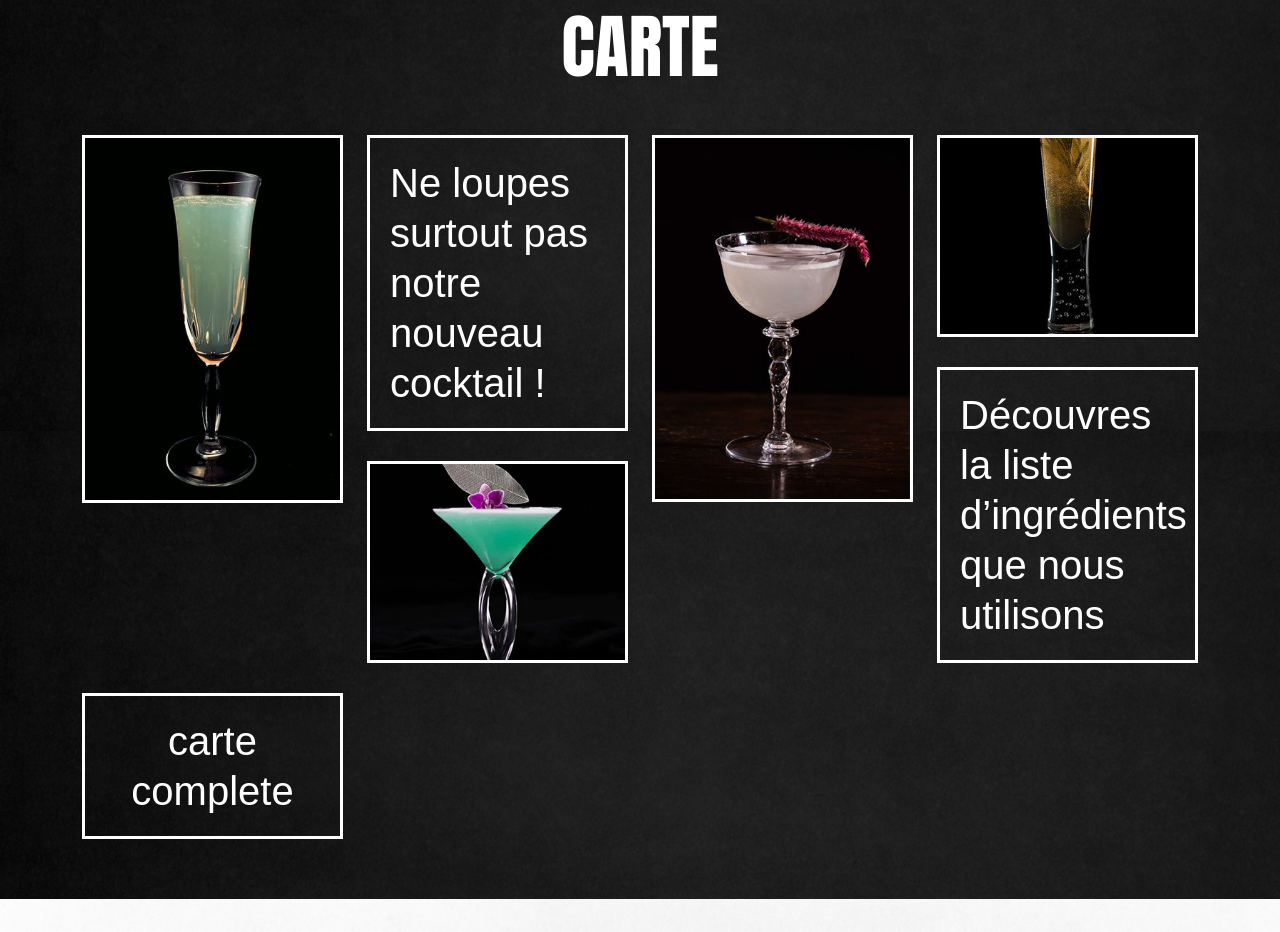
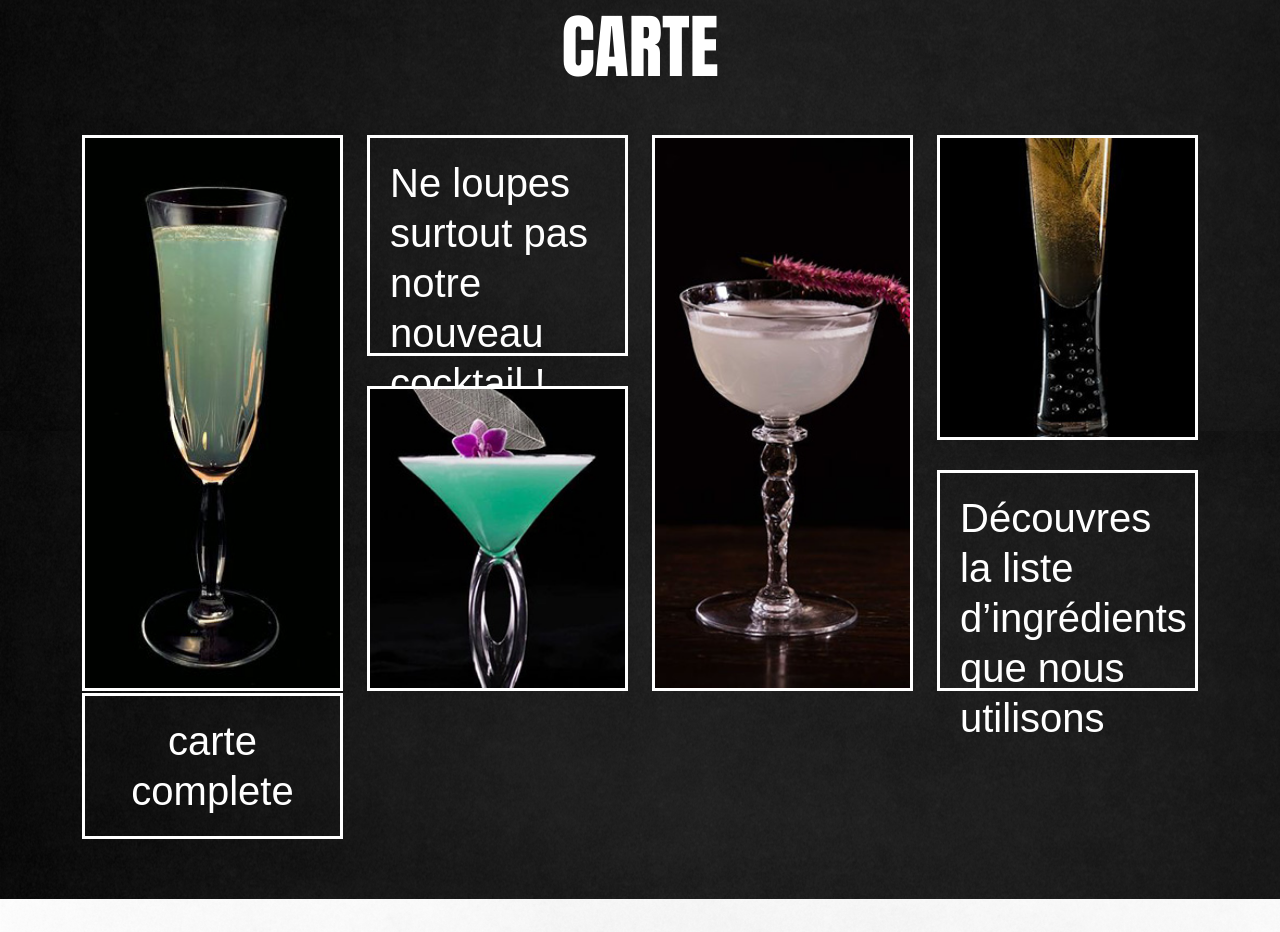
Before and after one commit to TafaniM/inalterable, a website built with Parcel: page src/index.html in a window 1280 px wide. Shown: the part 1931-2863 px from the top of the page. Built offline with nearby package versions, Linux system fonts and the light colour scheme; a web font is replaced by a local one.

Commit message:
hangement taille des blocs carte

```diff
--- a/src/index.html
+++ b/src/index.html
@@ -70,18 +70,18 @@
             <h2>carte</h2>
           </div>
           <div class="col-12 col-lg-3">
-            <img src="img/verre1.jpg" alt="verre de cocktail">
+            <img class="verre1" src="img/verre1.jpg" alt="verre de cocktail">
           </div>
           <div class="col-12 col-lg-3">
-            <p>Ne loupes surtout pas notre nouveau cocktail !</p>
-            <img src="img/verre2.jpg" alt="verre de cocktail">
+            <p class="cocktailtexte">Ne loupes surtout pas notre nouveau cocktail !</p>
+            <img class="verre2" src="img/verre2.jpg" alt="verre de cocktail">
           </div>
           <div class="col-12 col-lg-3">
-            <img src="img/verre3.jpg" alt="verre de cocktail">
+            <img class="verre3" src="img/verre3.jpg" alt="verre de cocktail">
           </div>
           <div class="col-12 col-lg-3">
-            <img src="img/verre4.jpg" alt="verre de cocktail">
-            <p>Découvres la liste d’ingrédients que nous utilisons</p>
+            <img class="verre4" src="img/verre4.jpg" alt="verre de cocktail">
+            <p class="ingredientstexte">Découvres la liste d’ingrédients que nous utilisons</p>
           </div>
           <div class="col-12 col-lg-3">
             <div class="button">
--- a/src/scss/main.scss
+++ b/src/scss/main.scss
@@ -209,3 +209,33 @@ video {
 }
 
 /* reglage taille carte */
+
+.verre1 {
+  height: calc(105% - 30px);
+  object-fit: cover;
+}
+
+.cocktailtexte {
+  height: calc(45% - 30px);
+}
+
+.verre2 {
+  height: calc(60% - 30px);
+  object-fit: cover;
+}
+
+.verre3 {
+  height: calc(105% - 30px);
+  object-fit: cover;
+}
+
+.verre4 {
+  height: calc(60% - 30px);
+  object-fit: cover;
+}
+
+.ingredientstexte {
+  height: calc(45% - 30px);
+}
+
+/* reglage taille qui sommes nous */
```
